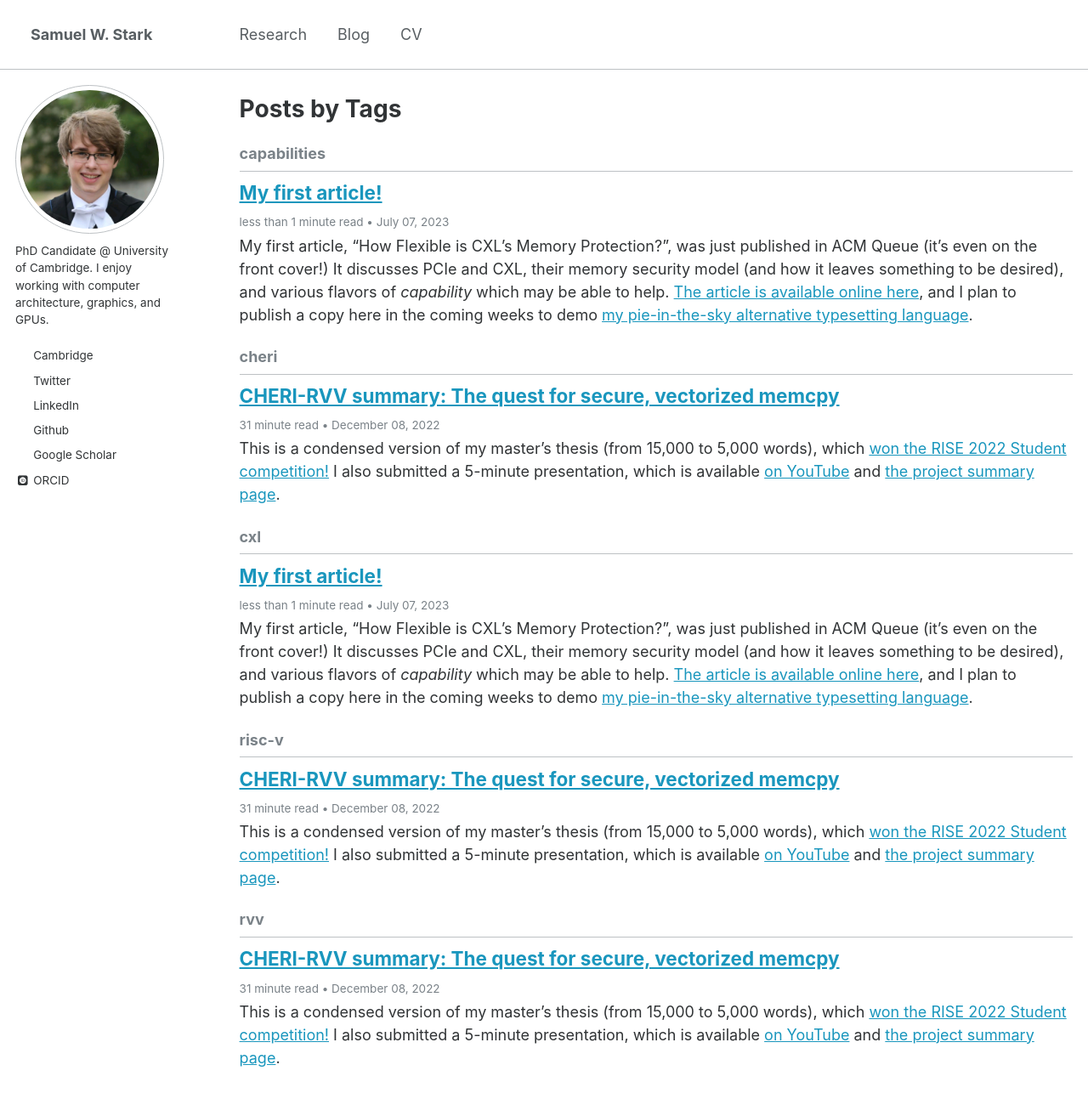
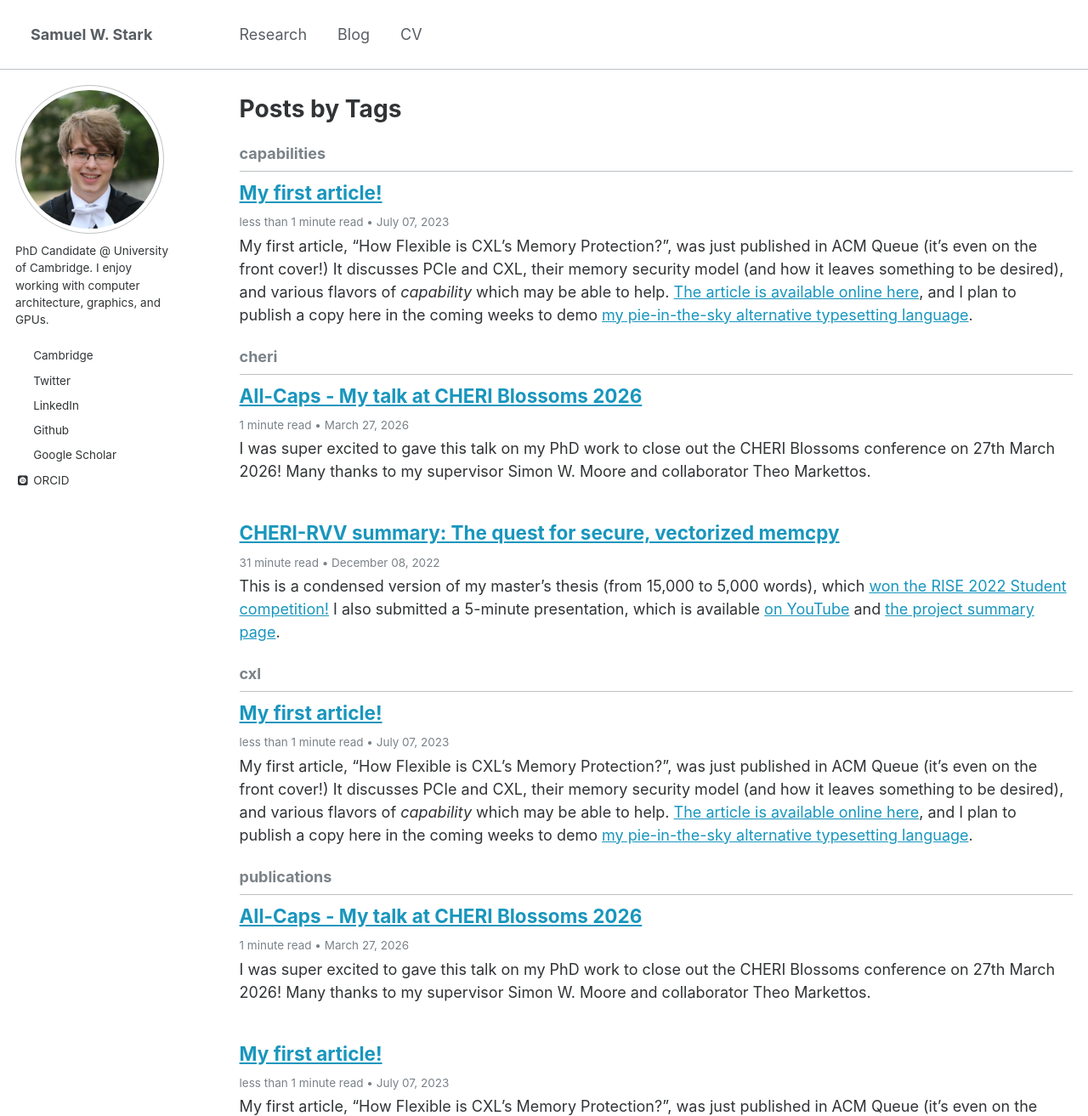
Before and after one commit to theturboturnip/theturboturnip.github.io, a Jekyll site: the page built from _pages/tag-archive.html, in a window 1280 px wide and 1400 px high, cut to the strip 0-1313 px from the top of the window. Shown: the whole strip at 85% size. Built offline with Jekyll 4.4.1, drawn with Linux system fonts in a browser that asks for light colours; some web fonts are replaced; an icon font too large for the unit is left out.

Commit message:
Small article on my CHERI Blossoms presentation

```diff
--- a/_posts/2023-07-07-my-first-article.md
+++ b/_posts/2023-07-07-my-first-article.md
@@ -8,6 +8,7 @@
 tags:
   - cxl
   - capabilities
+  - publications
 author_profile: true
 ---
 
--- /dev/null
+++ b/_posts/2026-03-27-cheri-blossoms-presentation.md
@@ -0,0 +1,23 @@
+---
+layout: single
+title:  "All-Caps - My talk at CHERI Blossoms 2026"
+date: 2026-03-27
+permalink: /posts/2026/03/cheri-blossoms-all-caps
+categories:
+  - PhD
+tags:
+  - cheri
+  - publications
+author_profile: true
+---
+
+I was super excited to gave this talk on my PhD work to close out the CHERI Blossoms conference on 27th March 2026!
+Many thanks to my supervisor Simon W. Moore and collaborator Theo Markettos.
+
+<iframe src="https://www.youtube-nocookie.com/embed/qV_4stih5tc" title="YouTube video player" frameborder="0" allow="accelerometer; autoplay; clipboard-write; encrypted-media; gyroscope; picture-in-picture" allowfullscreen></iframe>
+
+CHERI's capability system has shown to be secure and incredibly flexible. It can layer on top of virtual memory, or operate in single-address-space systems (e.g. CHERIoT and CheriOS). It can be used in the kernel as well as userspace (e.g. CheriBSD, Paul Metzger's work on deprivileged GPU drivers, and CHERI CAPIO), providing both with fine-grained spatial memory safety. It can even extend beyond the CPU to trusted hardware peripherals (e.g. CHERI-SIMT) — but not all peripherals can be trusted. Untrusted hardware, well, can't be trusted to store CHERI capabilities or manipulate them correctly. What other kinds of capability are there, and how can they fill the gaps to provide full system protection, unified with CHERI?
+
+This talk explores other kinds of capability system, starting with the very first systems from the 1960s, splitting them into two broad categories of 'C-list' and 'Ticket' capabilities. We explore the pros and cons of these kinds of systems, where they are suitable and where they aren't, and evaluate this in practice by looking at a new I/O-focused system from the University of Cambridge based on cryptographic verification. Just as CHERI can compose with virtual memory, we demonstrate how this system can layer with I/O virtual memory and host-bound CHERI to step closer towards full system protection. It also includes the history of capability systems, insights on how to develop new ones, and how we can apply the principles of capabilities everywhere to make our systems safer.
+
+We also discuss the future of secure computing, challenges in adopting CHERI specifically in I/O, opportunities in adopting CHERI principles in I/O, and integrating these alternate capability systems with CHERI.
```
Also changed, not shown: _drafts/2026-03-27-cheri-blossoms-presentation.md (deleted, +0 -1 lines).
